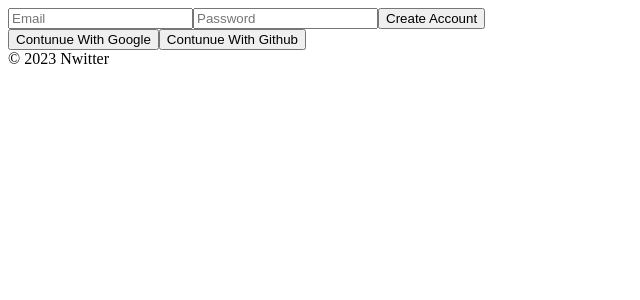
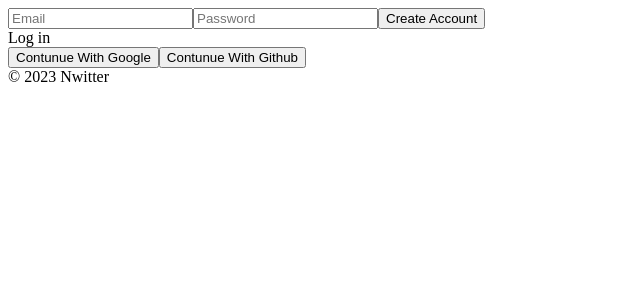
Before and after one commit to seochan99/ntwitter, a React (Create React App) app in the folder nwitter/: page /#/ in a window 1280 px wide. Shown: the top 300 px of the page, without its empty margins (0-640 px from the left). Built offline with nearby package versions, Linux system fonts and the light colour scheme; no server answers.

Commit message:
feat : 로그인 기능구현

```diff
--- a/nwitter/src/routes/Auth.js
+++ b/nwitter/src/routes/Auth.js
@@ -46,6 +46,8 @@ const Auth = () => {
         }
     };
 
+    const toggleAccount = () => setNewAccount((prev) => !prev);
+
     return (
         <div>
             <form onSubmit={onSubmit}>
@@ -72,6 +74,9 @@ const Auth = () => {
                 {/* 에러메세지 뜨게해줌 */}
                 {error}
             </form>
+            <span onClick={toggleAccount}>
+                {newAccount ? "Log in" : "Create Account"}
+            </span>
             <div>
                 <button>Contunue With Google</button>
                 <button>Contunue With Github</button>
```
